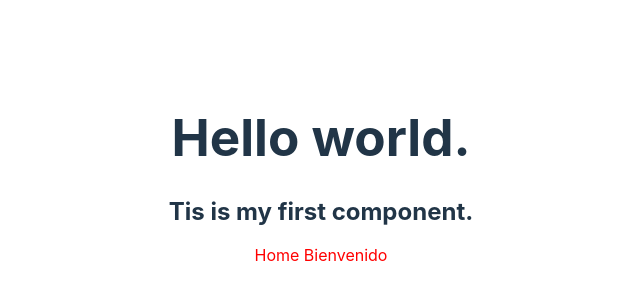
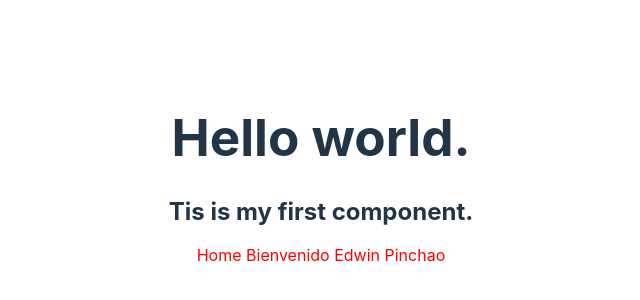
Before and after one commit to Edwin9226/pokeapi, a React (Vite) app: page / in a window 1280 px wide. Shown: the part 226-526 px from the top of the page, without its empty margins (319-959 px from the left). Built offline with nearby package versions, Linux system fonts and the light colour scheme.

Commit message:
props and stateles, Stateless components

```diff
--- a/src/App.tsx
+++ b/src/App.tsx
@@ -10,7 +10,7 @@ function App() {
     <div className="App">
       <h1>Hello world.</h1>
       <h2>Tis is my first component.</h2>
-      <Home/>
+      <Home user="Edwin" lastname="Rosero"/>
     </div>
   )
 }
--- a/src/pages/Home/Home.tsx
+++ b/src/pages/Home/Home.tsx
@@ -1,9 +1,16 @@
-import React from 'react'
+import React, { useState } from 'react'
 
 const divStyle= {color: 'red' , height:30};
-function Home() {
+const props =()=>{
+  user:String;
+  lastname: String;
+}
+
+
+function Home(props:any) {
+  const [lastname, setLastname] = useState('Pinchao');
   return (
-    <div style={divStyle}>Home Bienvenido</div>
+    <div style={divStyle}>Home Bienvenido {props.user} {lastname}</div>
   )
 }
 
```
Also changed, not shown: src/componentes/HeaderText/HeaderText.tsx (added, +13 -0 lines), src/componentes/HeaderText/index.ts (added), src/componentes/HeaderText/style/index.scss (added).
